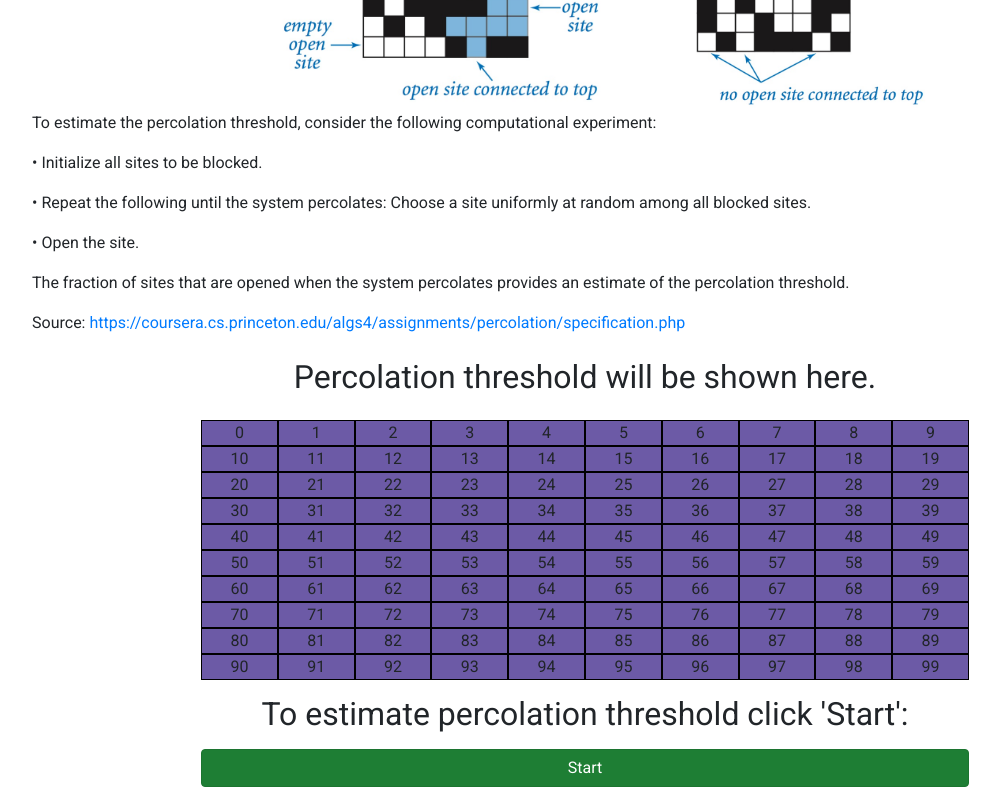
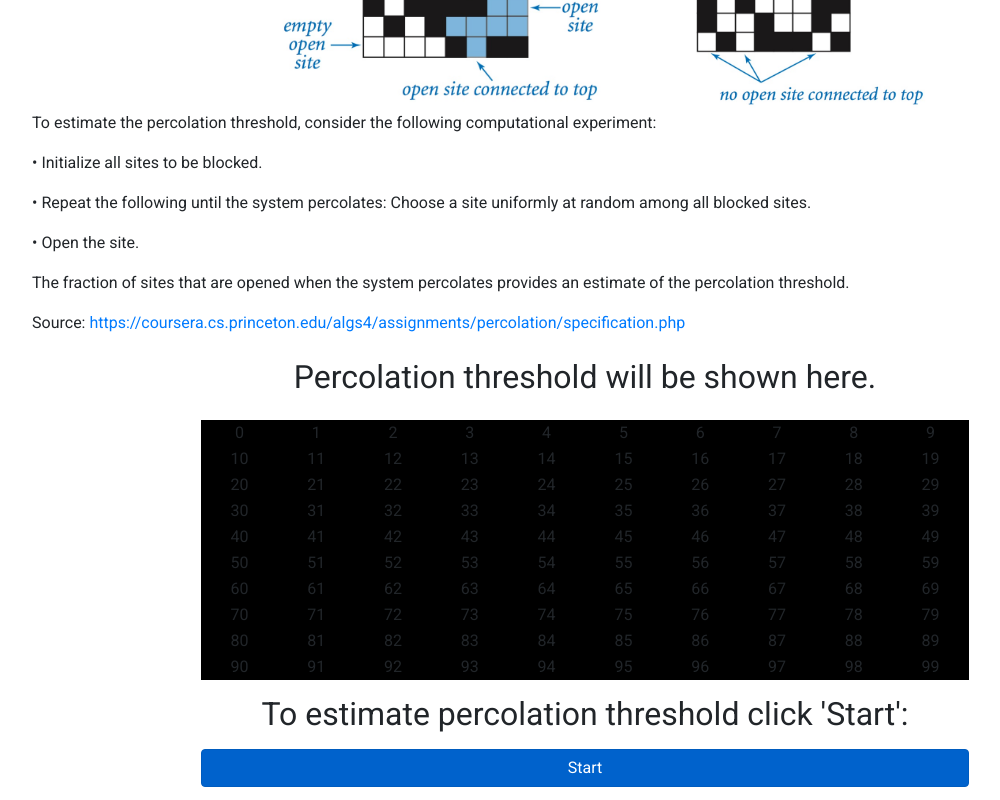
Before and after one commit to sylwiasuwalska/percolation, a React (Create React App) app: page / in a window 1280 px wide. Shown: the part 430-1230 px from the top of the page, without its empty margins (55-1055 px from the left). Built offline with nearby package versions, Linux system fonts and the light colour scheme.

Commit message:
changed colors of visualisation

```diff
--- a/src/components/Grid.js
+++ b/src/components/Grid.js
@@ -170,10 +170,10 @@ class Grid extends React.Component {
 
 	drawSquare = (row, column, counter, val) => {
 		this.checkIfMemberOfPercolation(row, column);
-		let color = "#6c5aa6";
-		val === 1 ? (color = "#f36e62") : (color = "#6c5aa6");
+		let color = "#000";
+		val === 1 ? (color = "#fff") : (color = "#000");
 		if (this.findRoot(row, column) == this.findRoot(-1, -1)) {
-			color = "#ffc101";
+			color = "#008fe6";
 		}
 		return (
 			<div
@@ -218,7 +218,7 @@ class Grid extends React.Component {
 					})}
 					<h2>{this.state.message}</h2>
 					<button
-						className={`button btn btn-success btn-block ${this.state.isInProgres}`}
+						className={`button btn btn-primary btn-block ${this.state.isInProgres}`}
 						onClick={this.start}
 					>
 						Start
--- a/src/css/style.css
+++ b/src/css/style.css
@@ -43,6 +43,11 @@ body {
 .desc {
 	margin: 2%;
 	width: 100%;
+	text-justify: inter-word;
+}
+
+.desc a {
+	word-break: break-all;
 }
 
 .desc p {
```
Also changed, not shown: 12 other files (tests, documents, lock files or other folders).
